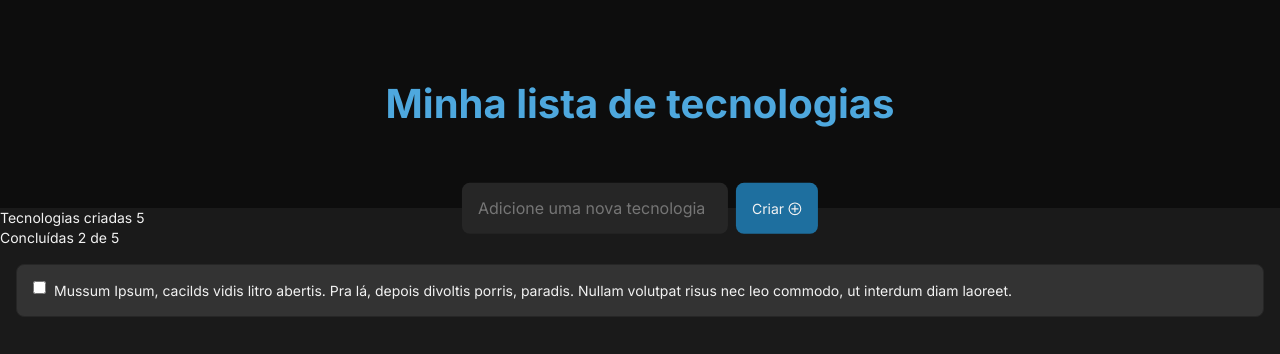
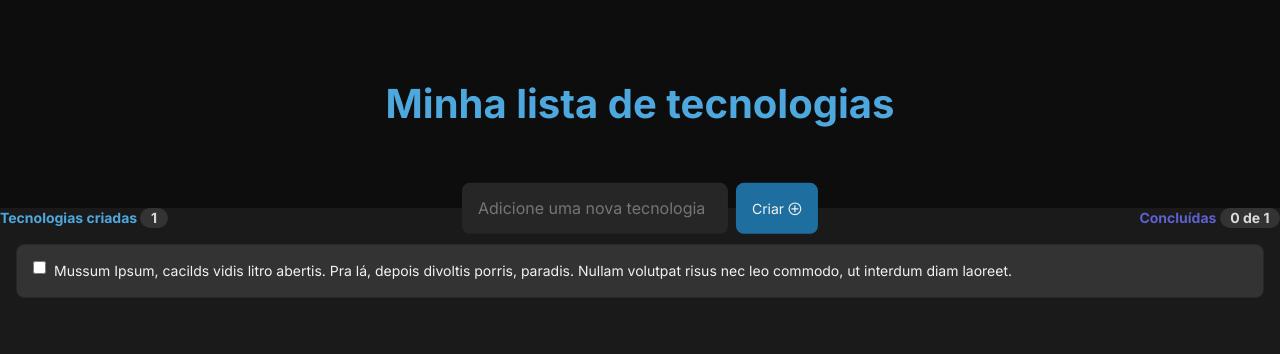
Before and after one commit to nadjielse/tech-list, a React (Create React App) app: page / in a window 1280 px wide. Shown: the top 354 px of the page. Built offline with nearby package versions, Linux system fonts and the light colour scheme; some icons are missing.

Commit message:
feat: adicionando componente para o cabeçalho da lista

```diff
--- a/src/App.js
+++ b/src/App.js
@@ -1,5 +1,4 @@
-import { Header } from "./components";
-import { Tech } from "./components";
+import { Header, ListHeader, Tech } from "./components";
 
 import './App.css';
 
@@ -16,10 +15,7 @@ function App() {
     <main>
       <Header />
       <section>
-        <div>
-          <h2>Tecnologias criadas <span>{ 5 }</span></h2>
-          <h2>Concluídas <span>{ 2 } de { 5 }</span></h2>
-        </div>
+        <ListHeader techs={techs} />
         <ul>
           { techs.map(tech => (
             <Tech id={ tech.id } name={ tech.name } status={ tech.done } />
--- /dev/null
+++ b/src/components/ListHeader/index.jsx
@@ -0,0 +1,17 @@
+import "./style.css";
+
+export function ListHeader({ techs }) {
+  const totalTechs = techs.length;
+  const totalDoneTechs = techs.filter( tech => tech.done ).length;
+
+  return (
+    <div className="listheader-container">
+      <h2 className="listheader-title">
+        Tecnologias criadas <span className="listheader-counter">{ totalTechs }</span>
+      </h2>
+      <h2 className="listheader-title listheader-done">
+        Concluídas <span className="listheader-counter">{ `${totalDoneTechs} de ${ totalTechs }` }</span>
+      </h2>
+    </div>
+  );
+}
--- /dev/null
+++ b/src/components/ListHeader/style.css
@@ -0,0 +1,21 @@
+.listheader-container {
+  display: flex;
+  justify-content: space-between;
+}
+
+.listheader-title {
+  color: var(--pri-1);
+  font-weight: 700;
+}
+
+.listheader-done {
+  color: var(--sec-2);
+}
+
+.listheader-counter {
+  display: inline-block;
+  color: var(--font-2);
+  padding-inline: .75em;
+  border-radius: 1em;
+  background-color: var(--back-4);
+}
--- a/src/components/index.js
+++ b/src/components/index.js
@@ -1,4 +1,5 @@
 import { Header } from "./Header";
+import { ListHeader } from "./ListHeader";
 import { Tech } from "./Tech";
 
-export { Header, Tech };
+export { Header, ListHeader, Tech };
```
